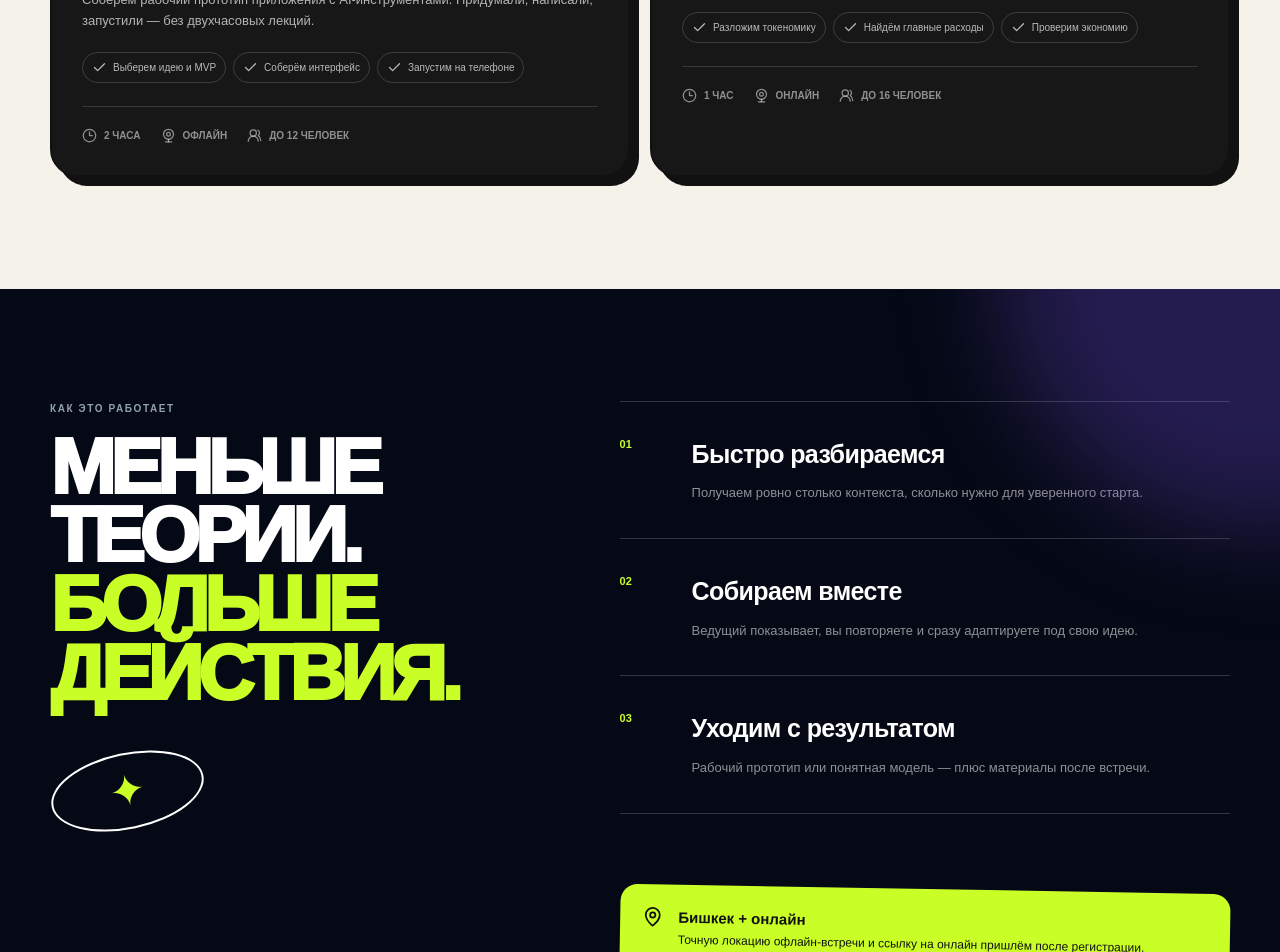
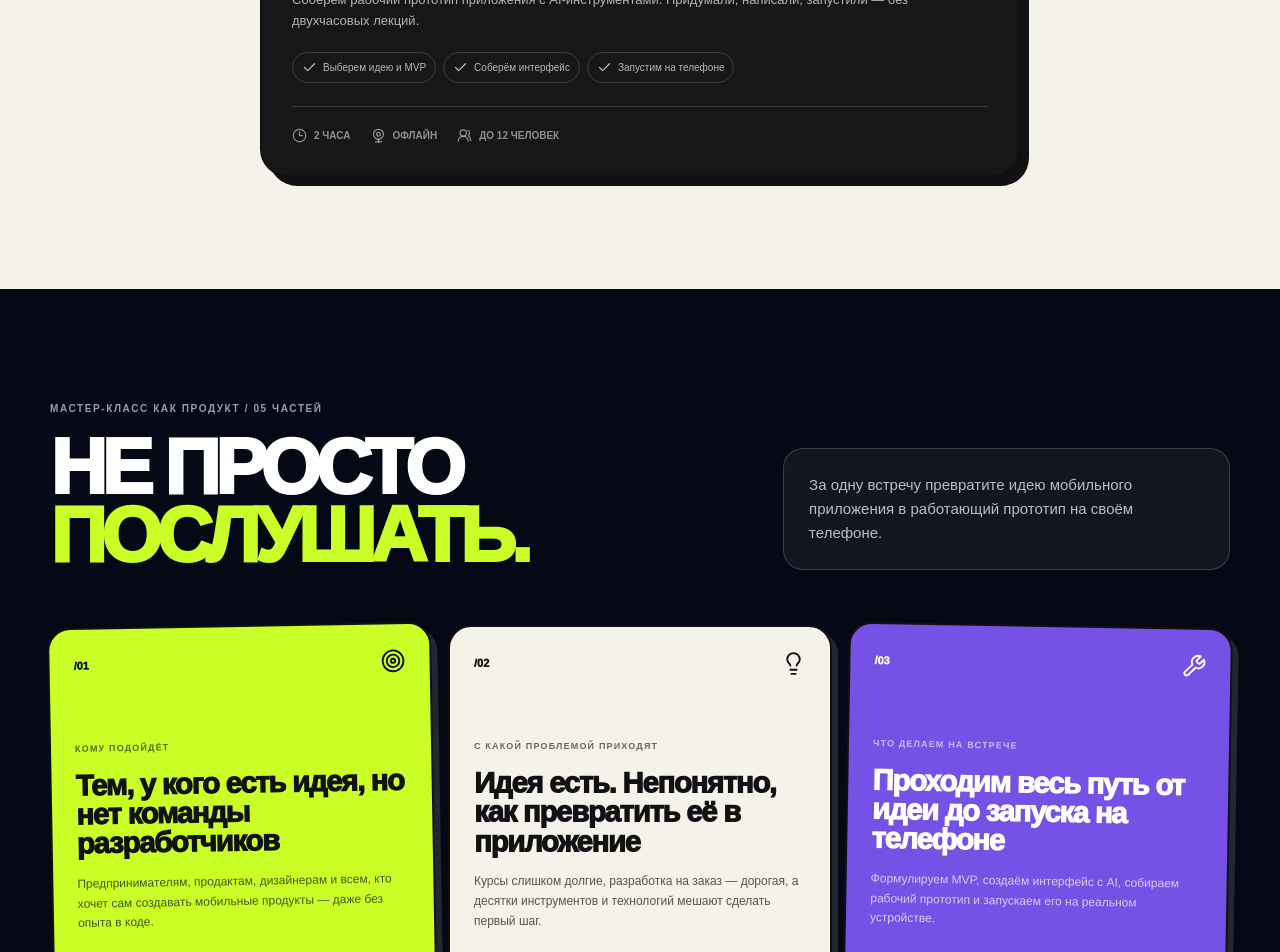
Before and after one commit to azholonov/masterclass_landing, a Next.js app: page / in a window 1280 px wide. Shown: the part 1848-2800 px from the top of the page. Built offline with nearby package versions, Linux system fonts and the light colour scheme; no server answers.

Commit message:
removed token economics to focus on vibe coding

```diff
--- a/app/api/register/route.ts
+++ b/app/api/register/route.ts
@@ -35,8 +35,8 @@ export async function POST(request: Request) {
     );
   }
 
-  if (!isWorkshopId(workshop)) {
-    return NextResponse.json({ message: "Выберите мастер-класс." }, { status: 400 });
+  if (!isWorkshopId(workshop) || workshop !== "vibecoding") {
+    return NextResponse.json({ message: "Регистрация доступна только на мастер-класс по вайбкодингу." }, { status: 400 });
   }
 
   const supabase = createSupabaseAdmin();
--- a/app/globals.css
+++ b/app/globals.css
@@ -57,7 +57,7 @@ h1 em { color: var(--lime); font-style: normal; }
 h2 { margin-bottom: 0; font-size: clamp(51px, 6.1vw, 88px); font-weight: 950; line-height: .88; letter-spacing: -.07em; }
 h2 span { color: #aaa69d; }
 .section-heading > p { margin: 0 0 6px; color: #6f6c66; font-size: 15px; line-height: 1.65; }
-.workshop-grid { display: grid; grid-template-columns: repeat(2, 1fr); gap: 20px; }
+.workshop-grid { display: grid; grid-template-columns: minmax(0, 760px); justify-content: center; }
 .workshop-card { overflow: hidden; border: 2px solid var(--ink); border-radius: 28px; color: #fff; background: #171717; box-shadow: 9px 9px 0 var(--ink); }
 .workshop-image { position: relative; height: 430px; margin: 10px; overflow: hidden; border-radius: 19px; background: #2d1c7d; }
 .workshop-image img { object-fit: cover; transition: transform .45s ease; }
@@ -76,7 +76,31 @@ h2 span { color: #aaa69d; }
 .card-meta { display: flex; flex-wrap: wrap; gap: 20px; padding-top: 21px; border-top: 1px solid rgba(255,255,255,.14); color: rgba(255,255,255,.52); font-size: 10px; font-weight: 700; text-transform: uppercase; }
 .card-meta span { display: inline-flex; align-items: center; gap: 7px; }
 
+.product-story { overflow: hidden; color: #fff; background: var(--night); }
+.product-story-heading { display: grid; grid-template-columns: 1.18fr .82fr; gap: 90px; align-items: end; margin-bottom: 55px; }
+.product-story .eyebrow { color: #92a0ae; }
+.product-story h2 span { color: var(--lime); }
+.product-promise { padding: 24px 25px; border: 1px solid rgba(255,255,255,.18); border-radius: 20px; background: rgba(255,255,255,.055); }
+.product-promise span { display: block; margin-bottom: 12px; color: var(--lime); font-size: 9px; font-weight: 900; text-transform: uppercase; letter-spacing: .14em; }
+.product-promise p { margin: 0; color: rgba(255,255,255,.72); font-size: 15px; line-height: 1.6; }
+.product-story-grid { display: grid; grid-template-columns: repeat(6, 1fr); gap: 14px; }
+.product-story-card { grid-column: span 2; min-height: 355px; padding: 24px; border: 2px solid var(--ink); border-radius: 23px; color: var(--ink); background: var(--paper); box-shadow: 6px 6px 0 rgba(255,255,255,.12); }
+.product-story-card:nth-child(4) { grid-column: 2 / span 2; }
+.story-card-top { display: flex; align-items: center; justify-content: space-between; margin-bottom: 64px; }
+.story-card-top > span { font-size: 11px; font-weight: 950; }
+.story-label { margin-bottom: 14px; font-size: 9px; font-weight: 900; text-transform: uppercase; letter-spacing: .13em; opacity: .62; }
+.product-story-card h3 { margin-bottom: 16px; font-size: clamp(25px, 2.3vw, 34px); font-weight: 950; line-height: 1; letter-spacing: -.045em; }
+.story-description { margin: 0; font-size: 12px; line-height: 1.65; opacity: .7; }
+.story-lime { background: var(--lime); transform: rotate(-1deg); }
+.story-violet { color: #fff; background: var(--violet); transform: rotate(1deg); }
+.story-cyan { background: var(--cyan); transform: rotate(-1deg); }
+.product-story-cta { display: flex; align-items: center; justify-content: space-between; gap: 30px; margin-top: 50px; padding-top: 30px; border-top: 1px solid rgba(255,255,255,.18); }
+.product-story-cta p { max-width: 590px; margin: 0; color: rgba(255,255,255,.58); font-size: 14px; line-height: 1.6; }
+.product-story-cta strong { color: #fff; }
+.button-dark { flex: 0 0 auto; color: var(--ink); background: var(--lime); }
+
 .format { position: relative; overflow: hidden; color: #fff; background: var(--night); }
+.format { border-top: 1px solid rgba(255,255,255,.12); }
 .format::before { content: ""; position: absolute; width: 520px; height: 520px; right: -240px; top: -280px; border-radius: 50%; background: rgba(118,81,230,.28); filter: blur(50px); }
 .format-grid { display: grid; grid-template-columns: .88fr 1.12fr; gap: 90px; }
 .format .eyebrow { color: #92a0ae; }
@@ -133,7 +157,10 @@ h2 span { color: #aaa69d; }
   .nav-links { display: none; }
   .hero-art { object-position: 63% center; opacity: .72; }
   .hero-shade { background: linear-gradient(90deg, rgba(4,8,18,.98), rgba(4,8,18,.7) 58%, rgba(4,8,18,.18)); }
-  .section-heading, .format-grid, .registration-grid { grid-template-columns: 1fr; gap: 45px; }
+  .section-heading, .product-story-heading, .format-grid, .registration-grid { grid-template-columns: 1fr; gap: 45px; }
+  .product-story-card { grid-column: span 3; }
+  .product-story-card:nth-child(4) { grid-column: span 3; }
+  .product-story-card:last-child { grid-column: 2 / span 4; }
   .format-note { grid-column: 1; margin-top: 0; }
   .registration-copy { max-width: 650px; }
 }
@@ -155,6 +182,13 @@ h2 span { color: #aaa69d; }
   .workshop-grid { grid-template-columns: 1fr; }
   .workshop-image { height: min(94vw, 420px); }
   .workshop-content { padding: 21px 20px 27px; }
+  .product-story-heading { gap: 28px; margin-bottom: 34px; }
+  .product-story-grid { grid-template-columns: 1fr; gap: 12px; }
+  .product-story-card, .product-story-card:nth-child(4), .product-story-card:last-child { grid-column: 1; min-height: 0; padding: 21px; transform: none; }
+  .story-card-top { margin-bottom: 38px; }
+  .product-story-card h3 { font-size: 28px; }
+  .product-story-cta { align-items: stretch; flex-direction: column; margin-top: 38px; }
+  .product-story-cta .button { width: 100%; }
   .format-grid { gap: 38px; }
   .orbit-badge { display: none; }
   .steps li { grid-template-columns: 35px 1fr; gap: 14px; padding: 27px 0; }
--- a/app/layout.tsx
+++ b/app/layout.tsx
@@ -3,7 +3,7 @@ import "./globals.css";
 
 export const metadata: Metadata = {
   title: "Мастерская — учимся делать, а не смотреть",
-  description: "Практические мастер-классы по вайбкодингу мобильных приложений и экономике токенов.",
+  description: "Практический мастер-класс по вайбкодингу мобильных приложений в Бишкеке.",
 };
 
 export default function RootLayout({ children }: Readonly<{ children: React.ReactNode }>) {
--- a/app/page.tsx
+++ b/app/page.tsx
@@ -3,13 +3,18 @@ import {
   ArrowDownRight,
   ArrowRight,
   ArrowUpRight,
+  BadgeDollarSign,
   CalendarDays,
   Check,
   Clock3,
+  Lightbulb,
   MapPin,
+  PackageCheck,
   Sparkles,
+  Target,
   UsersRound,
   Webcam,
+  Wrench,
 } from "lucide-react";
 import { RegistrationForm } from "@/components/RegistrationForm";
 import { createSupabaseAdmin } from "@/lib/supabase";
@@ -17,8 +22,7 @@ import { workshops as workshopDetails, type WorkshopId } from "@/lib/workshops";
 
 export const dynamic = "force-dynamic";
 
-const workshops = [
-  {
+const workshop = {
   number: "01",
   date: "15 августа · суббота",
   dateTime: "2026-08-15",
@@ -31,27 +35,60 @@ const workshops = [
   image: "/art/vibecoding-robot.png",
   alt: "Робот программирует приложение рядом с цифровым растением",
   tone: "violet",
+};
+
+const productStory = [
+  {
+    number: "01",
+    label: "Кому подойдёт",
+    title: "Тем, у кого есть идея, но нет команды разработчиков",
+    description:
+      "Предпринимателям, продактам, дизайнерам и всем, кто хочет сам создавать мобильные продукты — даже без опыта в коде.",
+    icon: Target,
+    tone: "lime",
   },
   {
     number: "02",
-    date: "16 августа · воскресенье",
-    dateTime: "2026-08-16",
-    title: "Экономика токенов",
-    subtitle: "Меньше расходов — больше пользы от AI",
+    label: "С какой проблемой приходят",
+    title: "Идея есть. Непонятно, как превратить её в приложение",
     description:
-      "Разберём, куда уходит лимит, и на практике проверим способы экономить токены без потери качества результата.",
-    features: ["Разложим токеномику", "Найдём главные расходы", "Проверим экономию"],
-    meta: ["1 час", "онлайн", "до 16 человек"],
-    image: "/art/token-robot.png",
-    alt: "Робот изучает цифровые токены, диаграмму и спутник",
-    tone: "lime",
+      "Курсы слишком долгие, разработка на заказ — дорогая, а десятки инструментов и технологий мешают сделать первый шаг.",
+    icon: Lightbulb,
+    tone: "paper",
+  },
+  {
+    number: "03",
+    label: "Что делаем на встрече",
+    title: "Проходим весь путь от идеи до запуска на телефоне",
+    description:
+      "Формулируем MVP, создаём интерфейс с AI, собираем рабочий прототип и запускаем его на реальном устройстве.",
+    icon: Wrench,
+    tone: "violet",
+  },
+  {
+    number: "04",
+    label: "С чем уходите",
+    title: "Своё работающее приложение, код и понятный следующий шаг",
+    description:
+      "Забираете проект, проверенные промпты и план развития — чтобы следующий прототип собрать уже самостоятельно.",
+    icon: PackageCheck,
+    tone: "paper",
+  },
+  {
+    number: "05",
+    label: "За что платите",
+    title: "Не за лекцию. За короткий путь к первому результату",
+    description:
+      "Вместо недель хаотичных видео — два часа практики, помощь на каждом сложном шаге и готовый результат к концу встречи.",
+    icon: BadgeDollarSign,
+    tone: "cyan",
   },
 ];
 
 async function getWorkshopAvailability(): Promise<Record<WorkshopId, boolean>> {
   const availability: Record<WorkshopId, boolean> = {
     vibecoding: true,
-    "token-economics": true,
+    "token-economics": false,
   };
   const supabase = createSupabaseAdmin();
   if (!supabase) return availability;
@@ -106,19 +143,19 @@ export default async function Home() {
         <div className="hero-shade" />
 
         <div className="hero-content container">
-          <div className="hero-kicker"><span>Бишкек</span><span>15–16 августа</span><span>2026</span></div>
+          <div className="hero-kicker"><span>Бишкек</span><span>15 августа</span><span>2026</span></div>
           <h1>НЕ СМОТРИ.<br /><em>СОЗДАВАЙ.</em></h1>
-          <p>Практические мастер-классы для тех, кому мало просто знать. Сделай первый результат своими руками.</p>
+          <p>Практический мастер-класс по мобильному вайбкодингу. Сделай своё первое приложение своими руками.</p>
           <div className="hero-actions">
             <a className="button button-lime" href="#workshops">
-              Выбрать мастер-класс <ArrowDownRight size={20} />
+              Узнать о мастер-классе <ArrowDownRight size={20} />
             </a>
             <span>Можно без опыта.<br />Нужно любопытство.</span>
           </div>
         </div>
 
-        <div className="hero-counter" aria-label="Два мастер-класса">
-          <strong>02</strong><span>две встречи<br />два результата</span>
+        <div className="hero-counter" aria-label="Один мастер-класс">
+          <strong>01</strong><span>одна встреча<br />готовый прототип</span>
         </div>
         <div className="marquee" aria-hidden="true">
           <div>ПРАКТИКА ✦ ИДЕИ ✦ ТЕХНОЛОГИИ ✦ ПЕРВЫЙ БИЛД ✦ ПРАКТИКА ✦ ИДЕИ ✦ ТЕХНОЛОГИИ ✦</div>
@@ -129,17 +166,16 @@ export default async function Home() {
         <div className="container">
           <div className="section-heading">
             <div>
-              <p className="eyebrow">Ближайшие встречи / 02</p>
-              <h2>ВЫБЕРИ СВОЮ<br /><span>ТОЧКУ СТАРТА.</span></h2>
+              <p className="eyebrow">Ближайшая встреча / 01</p>
+              <h2>ТВОЯ ТОЧКА<br /><span>СТАРТА.</span></h2>
             </div>
             <p>Небольшая группа, живой ведущий и задача, которую ты действительно успеешь закончить.</p>
           </div>
 
           <div className="workshop-grid">
-            {workshops.map((workshop) => (
-              <article className={`workshop-card card-${workshop.tone}`} key={workshop.number}>
+            <article className={`workshop-card card-${workshop.tone}`}>
               <div className="workshop-image">
-                  <Image src={workshop.image} alt={workshop.alt} fill sizes="(max-width: 760px) 100vw, 50vw" />
+                <Image src={workshop.image} alt={workshop.alt} fill sizes="(max-width: 760px) 100vw, 760px" />
                 <span className="card-index">/{workshop.number}</span>
                 <a href="#registration" className="card-arrow" aria-label={`Записаться: ${workshop.title}`}>
                   <ArrowUpRight size={26} />
@@ -160,7 +196,39 @@ export default async function Home() {
                 </div>
               </div>
             </article>
+          </div>
+        </div>
+      </section>
+
+      <section className="product-story section" id="product">
+        <div className="container">
+          <div className="product-story-heading">
+            <div>
+              <p className="eyebrow">Мастер-класс как продукт / 05 частей</p>
+              <h2>НЕ ПРОСТО<br /><span>ПОСЛУШАТЬ.</span></h2>
+            </div>
+            <div className="product-promise">
+              <p>За одну встречу превратите идею мобильного приложения в работающий прототип на своём телефоне.</p>
+            </div>
+          </div>
+
+          <div className="product-story-grid">
+            {productStory.map(({ number, label, title, description, icon: Icon, tone }) => (
+              <article className={`product-story-card story-${tone}`} key={number}>
+                <div className="story-card-top">
+                  <span>/{number}</span>
+                  <Icon size={25} strokeWidth={1.8} aria-hidden="true" />
+                </div>
+                <p className="story-label">{label}</p>
+                <h3>{title}</h3>
+                <p className="story-description">{description}</p>
+              </article>
             ))}
+          </div>
+
+          <div className="product-story-cta">
+            <p><strong>На выходе — не домашнее задание.</strong> На выходе — приложение, которое уже можно показать.</p>
+            <a className="button button-dark" href="#registration">Собрать своё <ArrowDownRight size={20} /></a>
           </div>
         </div>
       </section>
@@ -175,11 +243,11 @@ export default async function Home() {
           <ol className="steps">
             <li><span>01</span><div><strong>Быстро разбираемся</strong><p>Получаем ровно столько контекста, сколько нужно для уверенного старта.</p></div></li>
             <li><span>02</span><div><strong>Собираем вместе</strong><p>Ведущий показывает, вы повторяете и сразу адаптируете под свою идею.</p></div></li>
-            <li><span>03</span><div><strong>Уходим с результатом</strong><p>Рабочий прототип или понятная модель — плюс материалы после встречи.</p></div></li>
+            <li><span>03</span><div><strong>Уходим с результатом</strong><p>Рабочий прототип приложения — плюс материалы после встречи.</p></div></li>
           </ol>
           <div className="format-note">
             <MapPin size={21} />
-            <p><strong>Бишкек + онлайн</strong>Точную локацию офлайн-встречи и ссылку на онлайн пришлём после регистрации.</p>
+            <p><strong>Офлайн в Бишкеке</strong>Точную локацию встречи пришлём после регистрации.</p>
           </div>
         </div>
       </section>
@@ -189,7 +257,7 @@ export default async function Home() {
           <div className="registration-copy">
             <div className="registration-tag"><Sparkles size={15} /> Остался один шаг</div>
             <h2>ЗАЙМИ<br /><span>СВОЁ МЕСТО.</span></h2>
-            <p>Выбери мастер-класс и оставь контакт. Пришлём все детали — без спама и длинных цепочек писем.</p>
+            <p>Оставь контакт, чтобы забронировать место. Пришлём все детали — без спама и длинных цепочек писем.</p>
             <a href="mailto:soloapps.dev@gmail.com">Есть вопрос? Напиши нам <ArrowRight size={17} /></a>
           </div>
           <RegistrationForm availability={availability} />
```
Also changed, not shown: components/RegistrationForm.tsx (+2 -15 lines), 2 other files (tests, documents, lock files or other folders). Lines whose indentation alone changed are shown as unchanged.
